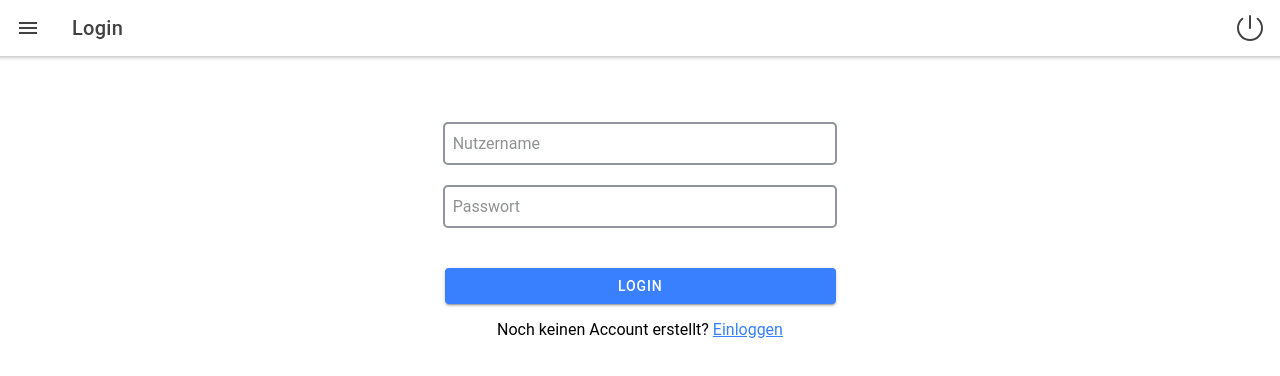
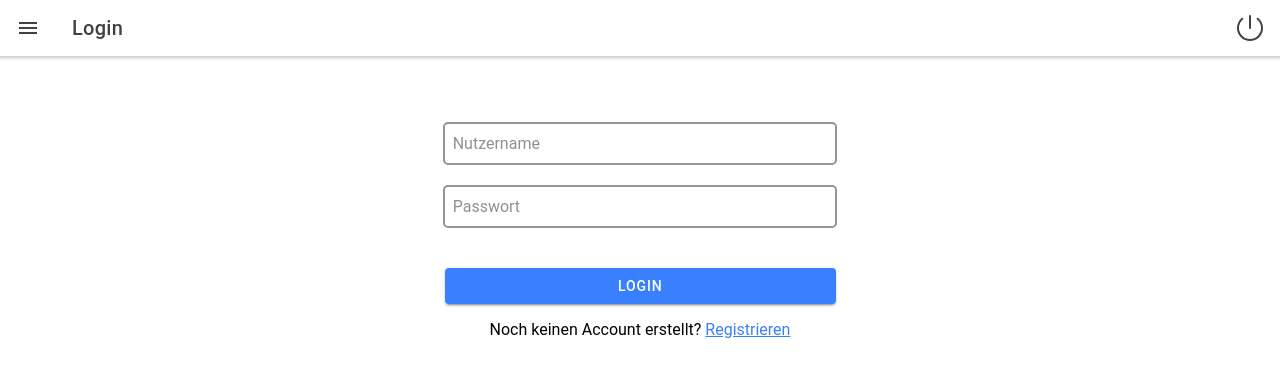
Before and after one commit to lieberlois/rauschmelder-archived, a React (Create React App) app in the folder WebUI/: page /login in a window 1280 px wide. Shown: the top 376 px of the page. Built offline with nearby package versions, Linux system fonts and the light colour scheme; no server answers.

Commit message:
Title fixing before migrating to React Native

```diff
--- a/WebUI/src/pages/Auth/Login.tsx
+++ b/WebUI/src/pages/Auth/Login.tsx
@@ -53,7 +53,7 @@ export function Login() {
             />
             <IonButton onClick={() => onSubmit()} expand="block">Login</IonButton>
             <p className="ion-text-center">
-              Noch keinen Account erstellt? <Link to="/register">Einloggen</Link>
+              Noch keinen Account erstellt? <Link to="/register">Registrieren</Link>
             </p>
           </div>
 
--- a/WebUI/src/pages/Auth/Register.tsx
+++ b/WebUI/src/pages/Auth/Register.tsx
@@ -50,7 +50,7 @@ export function Register() {
   return (
     <>
       <IonPage className="register-form">
-        <Header title={"Login"} />
+        <Header title={"Registrieren"} />
         <IonLoading message="Account erstellen..." duration={0} isOpen={loading} />
         <IonContent>
           <div className="ion-padding container">
```
